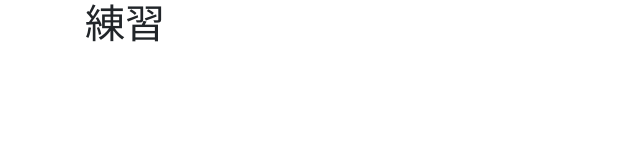
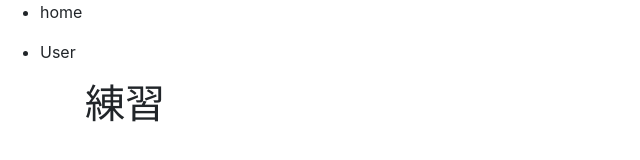
Before and after one commit to tmengineer61/sample-github, a plain HTML site: page index.html in a window 1280 px wide. Shown: the whole page, without its empty margins (0-640 px from the left). Drawn offline with nearby package versions, Linux system fonts and the light colour scheme.

Commit message:
stiky header

```diff
--- a/index.html
+++ b/index.html
@@ -33,6 +33,12 @@
               }
             });
         </script>
+        <div class="sticky-top">
+            <ul>
+              <li><p>home</p></li>
+              <li><p>User</p></li>
+            </ul>
+        </div>
         <div class="container">
             <h1>練習</h1>
         </div>
```
